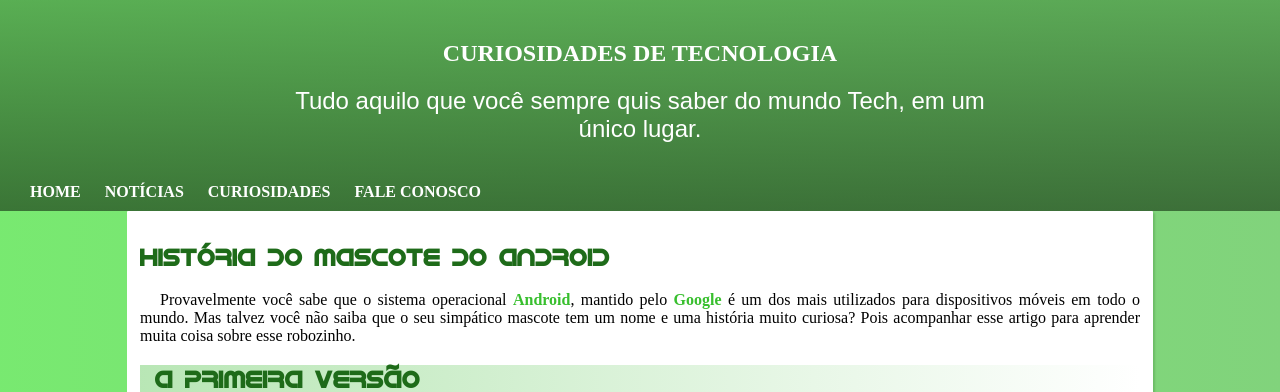
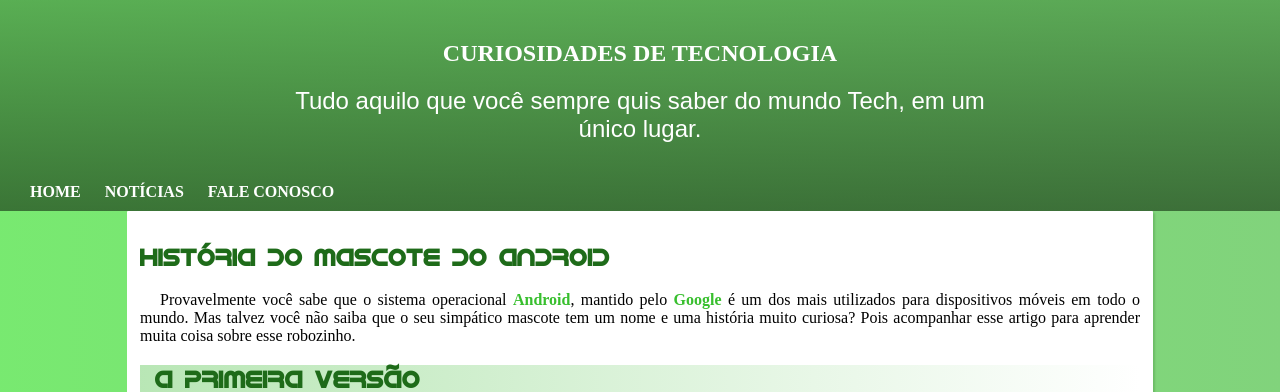
Before and after one commit to estrelagabriela/Projeto-Android, a plain HTML site: page index.html in a window 1280 px wide. Shown: the top 392 px of the page. Drawn offline with Linux system fonts and the light colour scheme.

Commit message:
Alteração na nav

```diff
--- a/index.html
+++ b/index.html
@@ -15,7 +15,6 @@
             <h2>Tudo aquilo que você sempre quis saber do mundo Tech, em um <br> único lugar.</h2>
             <a href="#">HOME</a>
             <a href="#">NOTÍCIAS</a>
-            <a href="#">CURIOSIDADES</a>
             <a href="#">FALE CONOSCO</a>
         </nav>
         <main>
```
